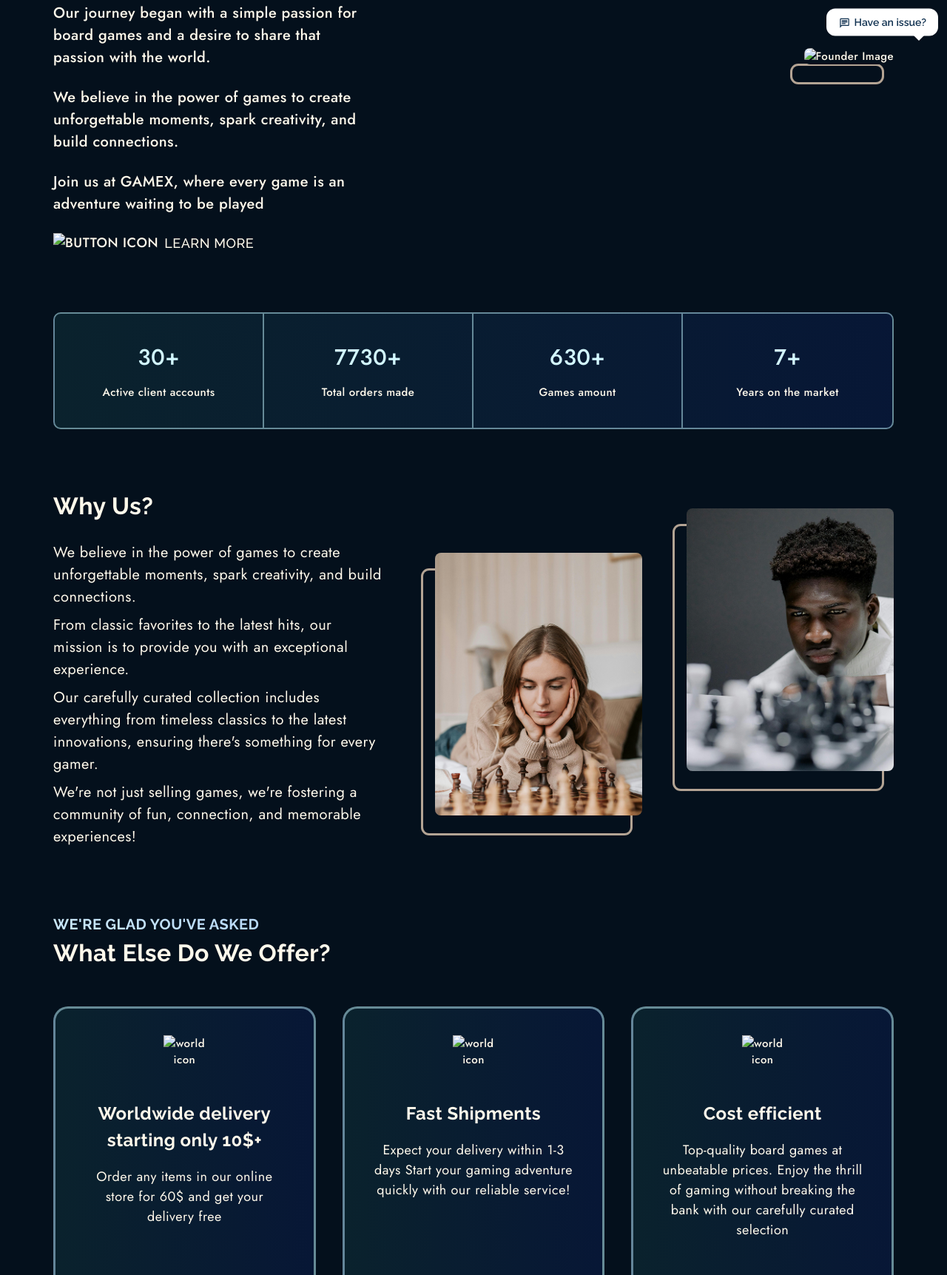
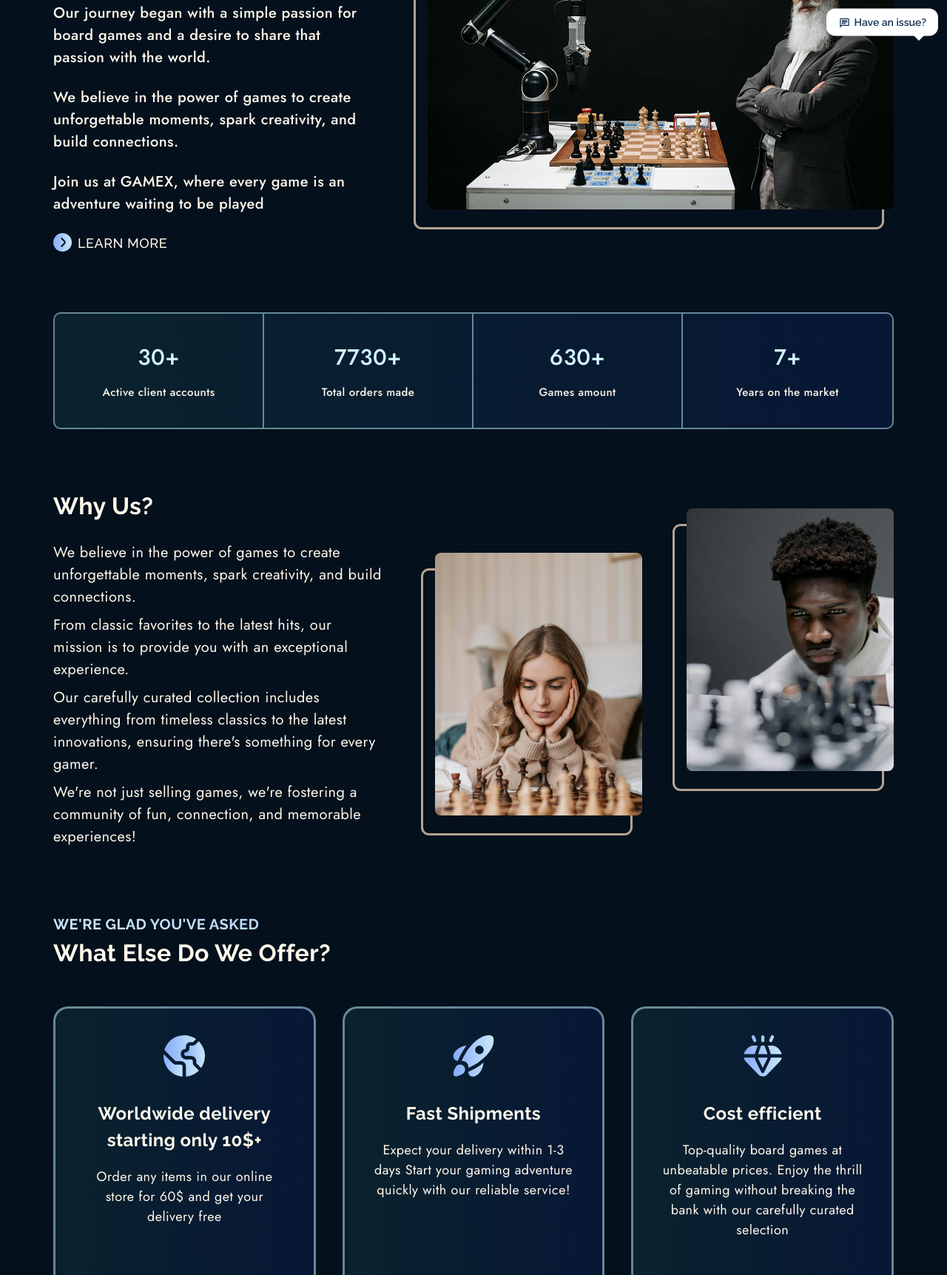
Before and after one commit to Nocturne-enigme/Gamex-board-games, a plain HTML site: page about.html in a window 1280 px wide. Shown: the part 370-2093 px from the top of the page at 74% size. Drawn offline with nearby package versions, Linux system fonts and the light colour scheme; files that its build step writes are made by us from their sources; the site is published under a folder, as on GitHub Pages, so addresses that start at the root find nothing.

Commit message:
fix plesse

```diff
--- a/about.html
+++ b/about.html
@@ -64,13 +64,12 @@
                 <p class="about-section__text">We believe in the power of games to create unforgettable moments, spark creativity, and build connections.</p>
                <p class="about-section__text">Join us at GAMEX, where every game is an adventure waiting to be played</p>
                 <button class="about-section__button">
-                <img src="/img/icons/about-button-icon.svg" alt="button icon">
+                <img src="img/icons/about-button-icon.svg" alt="button icon">
                 <a href="">Learn more</a>
                 </button>
             </div>
             <div class="about-section__image">
-                <!-- image -->
-                 <img class="about-section__img" src="/img/about-main.png" alt="Founder Image">
+                 <img class="about-section__img" src="img/about-main.png" alt="Founder Image">
             </div>
             </div>
         </div>
@@ -120,20 +119,20 @@
           <h2 class="section-title features-section__title">What else do we offer?</h2>
           <ul class="features-section__list">
             <li class="features-section__card">
-                <img class="features-section__card-icon" src="/img/icons/world-icon.svg" alt="world icon">
+                <img class="features-section__card-icon" src="img/icons/world-icon.svg" alt="world icon">
                <h3 class="features-section__card-title">Worldwide delivery starting only 10$+</h3>
                <p class="features-section__card-text">Order any items in our online store for 60$ and get your delivery free </p>
                <button type="button" class="button features-section__button">Try now</button>
             </li>
             <li  class="features-section__card">
-                <img class="features-section__card-icon" src="/img/icons/rocket-icon.svg" alt="world icon">
+                <img class="features-section__card-icon" src="img/icons/rocket-icon.svg" alt="world icon">
                <h3 class="features-section__card-title">Fast Shipments</h3>
                <p class="features-section__card-text">Expect your delivery within 1-3 days
               Start your gaming adventure quickly with our reliable service! </p>
                <button type="button" class="button features-section__button">Try now</button>
             </li>
              <li class="features-section__card">
-                <img class="features-section__card-icon" src="/img/icons/gem-icon.svg" alt="world icon">
+                <img class="features-section__card-icon" src="img/icons/gem-icon.svg" alt="world icon">
                <h3 class="features-section__card-title">Cost efficient</h3>
                <p class="features-section__card-text">Top-quality board games at unbeatable prices. Enjoy the thrill of gaming without breaking the bank with our carefully curated selection  </p>
                <button type="button" class="button features-section__button">Try now</button>
```
